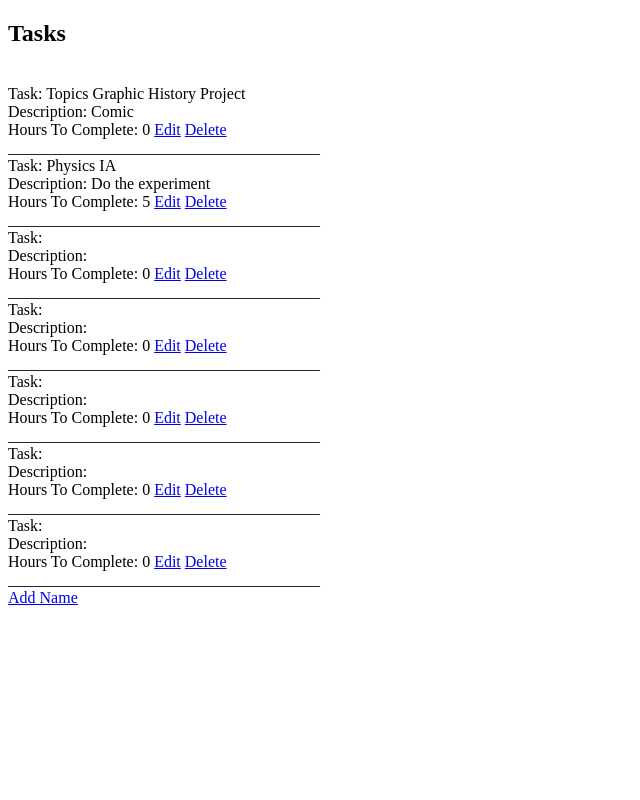
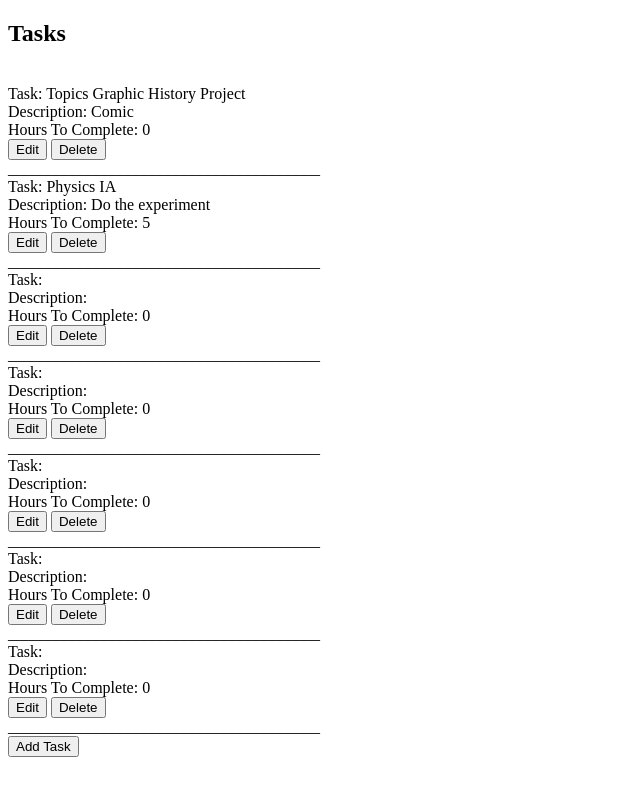
Before and after one commit to ZaidSalahuddin/TaskManager, a Django app: page / in a window 1280 px wide. Shown: the whole page, without its empty margins (0-640 px from the left). Run offline with Django 5.2, Linux system fonts and the light colour scheme; data comes from the database, SQL or seed files in the repository; both versions use the stored data as it was after the commit; parts of the project's set-up code (start-up, migrations or seed data) failed here and were passed over.

Commit message:
EVERYTHING WORKS

```diff
--- a/taskmanager/templates/addname.html
+++ b/taskmanager/templates/addname.html
@@ -9,7 +9,8 @@
        {% csrf_token %}
        First Name: <input type="text" name="firstname"><br>
        Last Name: <input type="text" name="lastname"><br>
-       <button type="submit">Add Name</button>
+       <a href="">,<button>Cancel</button></a>
+       <button type="submit">Add Task</button>
    </form>
 </body>
 </html>
--- a/taskmanager/templates/listnames.html
+++ b/taskmanager/templates/listnames.html
@@ -5,16 +5,15 @@
 </head>
 <body>
 	<h2>Tasks</h2>
-	{% for name in names %}
-	<br>
-	Task: {{name.task}}
-	<br> Description: {{name.description}}
-	<br> Hours To Complete: {{name.time_to_complete}}
-	<a href="{% url 'editname' iNameID=name.id %}">Edit</a>
-	<a href="{% url 'deletename' iNameID=name.id %}">Delete</a><br>
+	{% for name in names %} <br>
+	Task: {{name.task}} <br>
+	Description: {{name.description}} <br>
+	Hours To Complete: {{name.time_to_complete}} <br>
+	<a href="{% url 'editname' iNameID=name.id %}"><button>Edit</button></a>
+	<a href="{% url 'deletename' iNameID=name.id %}"><button>Delete</button></a> <br>
 	_______________________________________
 	{% endfor %}
 	<br>
-	<a href="/addnames">Add Name</a>
+	<a href="/addnames"><button>Add Task</button></a>
 </body>
 </html>
```
Also changed, not shown: taskmanager/db.sqlite3, taskmanager/main/migrations/0004_rename_contact_name_ttc.py (added).
